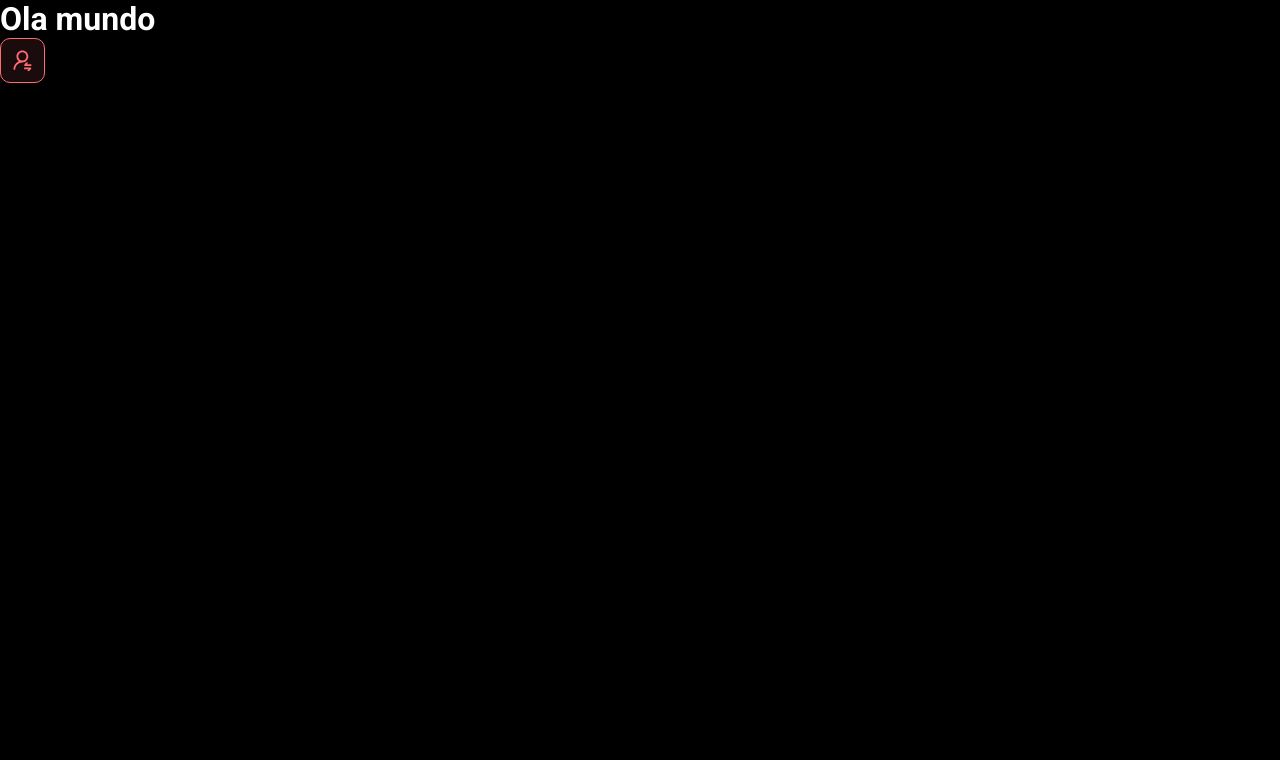
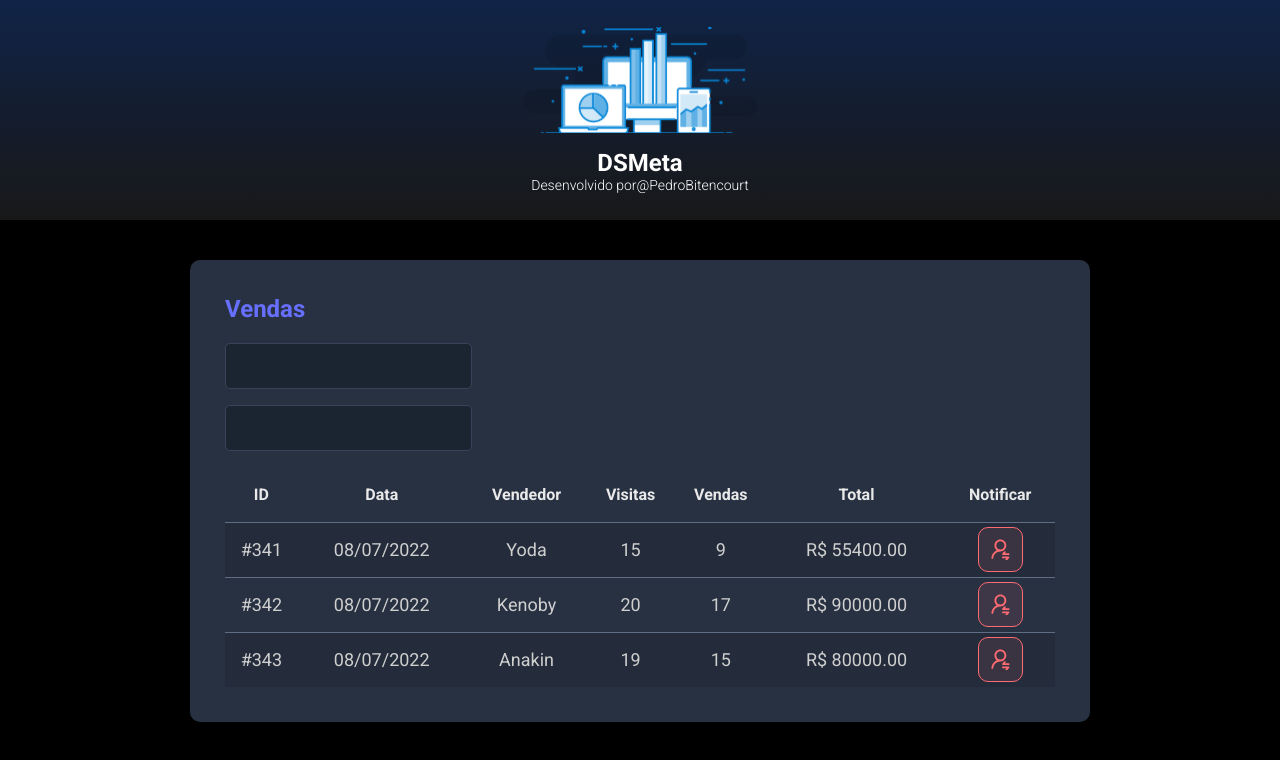
Before and after one commit to PedroBitencourt/DSMeta, a React (Vite) app in the folder frontend/: page / in a window 1280 px wide. Shown: the top 760 px of the page. Built offline with nearby package versions, Linux system fonts and the light colour scheme.

Commit message:
Add components

```diff
--- a/frontend/src/App.tsx
+++ b/frontend/src/App.tsx
@@ -1,11 +1,19 @@
-import NotificationButton from "./components/NotificationButton"
+import Header from "./components/Header"
 
+import SalesCard from "./components/SalesCard"
 
 function App() {
   return(
     <>
-      <h1>Ola mundo</h1>
-      <NotificationButton/>
+      <Header/>
+
+      <main>
+            <section id="sales">
+                <div className="dsmeta-container">
+                     <SalesCard/>
+                </div>
+            </section>
+      </main>
     </>
   )
 }
--- /dev/null
+++ b/frontend/src/components/Header/index.tsx
@@ -0,0 +1,24 @@
+import logo from '../../assets/img/logo.svg'
+
+import './styles.css'
+
+function Header() {
+    return (
+        <>
+            <header>
+                <div className="dsmeta-logo-container">
+                    <img src={logo} alt="DSMeta" />
+                    <h1>DSMeta</h1>
+                    <p>
+                        Desenvolvido por
+                        <a href="https://github.com/PedroBitencourt">
+                            @PedroBitencourt
+                        </a>
+                    </p>
+                </div>
+            </header>
+        </>
+    );
+}
+
+export default Header
--- /dev/null
+++ b/frontend/src/components/Header/styles.css
@@ -0,0 +1,26 @@
+header{
+    background: linear-gradient(180deg, #102347 0%, #181818 100%);
+    height: 220px;
+    display: flex;
+    align-items: center;
+    justify-content: center;
+}
+.dsmeta-logo-container{
+    display: flex;
+    flex-direction: column;
+    align-items: center;
+}
+
+.dsmeta-logo-container img{
+    width: 235px;
+}
+
+.dsmeta-logo-container h1{
+    margin-top: 15px;
+    font-size: 24px;
+}
+
+.dsmeta-logo-container p{
+    font-size: 14px;
+    font-weight: 300;
+}
--- /dev/null
+++ b/frontend/src/components/SalesCard/index.tsx
@@ -0,0 +1,79 @@
+import NotificationButton from "../NotificationButton";
+
+import "./styles.css";
+
+function SalesCard() {
+    return (
+        <>
+            <div className="dsmeta-card">
+                <h2 className="dsmeta-sales-title">Vendas</h2>
+                <div>
+                    <div className="dsmeta-form-control-container">
+                        <input className="dsmeta-form-control" type="text" />
+                    </div>
+                    <div className="dsmeta-form-control-container">
+                        <input className="dsmeta-form-control" type="text" />
+                    </div>
+                </div>
+                <div>
+                    <table className="dsmeta-sales-table">
+                        <thead>
+                            <tr>
+                                <th className="show992">ID</th>
+                                <th className="show576">Data</th>
+                                <th>Vendedor</th>
+                                <th className="show992">Visitas</th>
+                                <th className="show992">Vendas</th>
+                                <th>Total</th>
+                                <th>Notificar</th>
+                            </tr>
+                        </thead>
+                        <tbody>
+                            <tr>
+                                <td className="show992">#341</td>
+                                <td className="show576">08/07/2022</td>
+                                <td>Yoda</td>
+                                <td className="show992">15</td>
+                                <td className="show992">9</td>
+                                <td>R$ 55400.00</td>
+                                <td>
+                                    <div className="dsmeta-red-btn-container">
+                                        <NotificationButton />
+                                    </div>
+                                </td>
+                            </tr>
+                            <tr>
+                                <td className="show992">#342</td>
+                                <td className="show576">08/07/2022</td>
+                                <td>Kenoby</td>
+                                <td className="show992">20</td>
+                                <td className="show992">17</td>
+                                <td>R$ 90000.00</td>
+                                <td>
+                                    <div className="dsmeta-red-btn-container">
+                                        <NotificationButton />
+                                    </div>
+                                </td>
+                            </tr>
+                            <tr>
+                                <td className="show992">#343</td>
+                                <td className="show576">08/07/2022</td>
+                                <td>Anakin</td>
+                                <td className="show992">19</td>
+                                <td className="show992">15</td>
+                                <td>R$ 80000.00</td>
+                                <td>
+                                    <div className="dsmeta-red-btn-container">
+                                        <NotificationButton />
+                                    </div>
+                                </td>
+                            </tr>
+                        </tbody>
+                    </table>
+                </div>
+            </div>
+        </>
+    );
+}
+
+export default SalesCard;
--- /dev/null
+++ b/frontend/src/components/SalesCard/styles.css
@@ -0,0 +1,96 @@
+.dsmeta-card {
+    background-color: #283142;
+    border-radius: 10px;
+    padding: 30px 10px;
+}
+
+.dsmeta-sales-title {
+    color: #676fff;
+    font-size: 24px;
+    margin-bottom: 20px;
+}
+
+.dsmeta-form-control {
+    height: 46px;
+    background-color: #1b2531;
+    border: 1px solid #384459;
+    border-radius: 5px;
+    color: #9aaabe;
+    padding: 0 20px;
+    font-size: 18px;
+}
+
+.dsmeta-form-control-container {
+    margin-bottom: 16px;
+    max-width: 300px;
+}
+
+.dsmeta-sales-table {
+    width: 100%;
+    border-spacing: 0;
+    border-collapse: collapse;
+}
+
+.dsmeta-sales-table thead {
+    height: 55px;
+    font-size: 16px;
+    color: #e9e9e9;
+    font-weight: 700;
+}
+
+.dsmeta-sales-table tbody {
+    font-size: 14px;
+    font-weight: 400;
+    color: #cfcfcf;
+    text-align: center;
+}
+
+.dsmeta-sales-table tbody tr {
+    height: 74px;
+    border-top: 1px solid #5f6e82;
+}
+
+.dsmeta-sales-table tbody tr:hover > td {
+    background-color: #384459;
+}
+
+.dsmeta-sales-table tbody tr:nth-child(odd) {
+    background-color: #242c3b;
+}
+
+.dsmeta-red-btn-container {
+    display: flex;
+    justify-content: center;
+}
+
+.show576 {
+    display: none;
+}
+
+@media (min-width: 576px) {
+    .show576 {
+        display: table-cell;
+    }
+
+    .dsmeta-card {
+        padding: 35px;
+    }
+
+    .dsmeta-sales-table tbody tr {
+        height: 55px;
+    }
+
+    .dsmeta-sales-table tbody {
+        font-size: 18px;
+    }
+}
+
+.show992 {
+    display: none;
+}
+
+@media (min-width: 992px) {
+    .show992 {
+        display: table-cell;
+    }
+}
--- a/frontend/src/index.css
+++ b/frontend/src/index.css
@@ -13,15 +13,17 @@ body, html{
 
 }
 
-header{
-    background: linear-gradient(180deg, #102347 0%, #181818 100%);
-    height: 220px;
-    display: flex;
-    align-items: center;
-    justify-content: center;
-}
-
 a, a:hover, a:visited{
     color: unset;
     text-decoration: none;
 }
+
+.dsmeta-container{
+  width: 100%;
+  max-width: 900px;
+  margin: 0 auto;
+}
+
+#sales{
+  padding: 40px 10px;
+}
```
